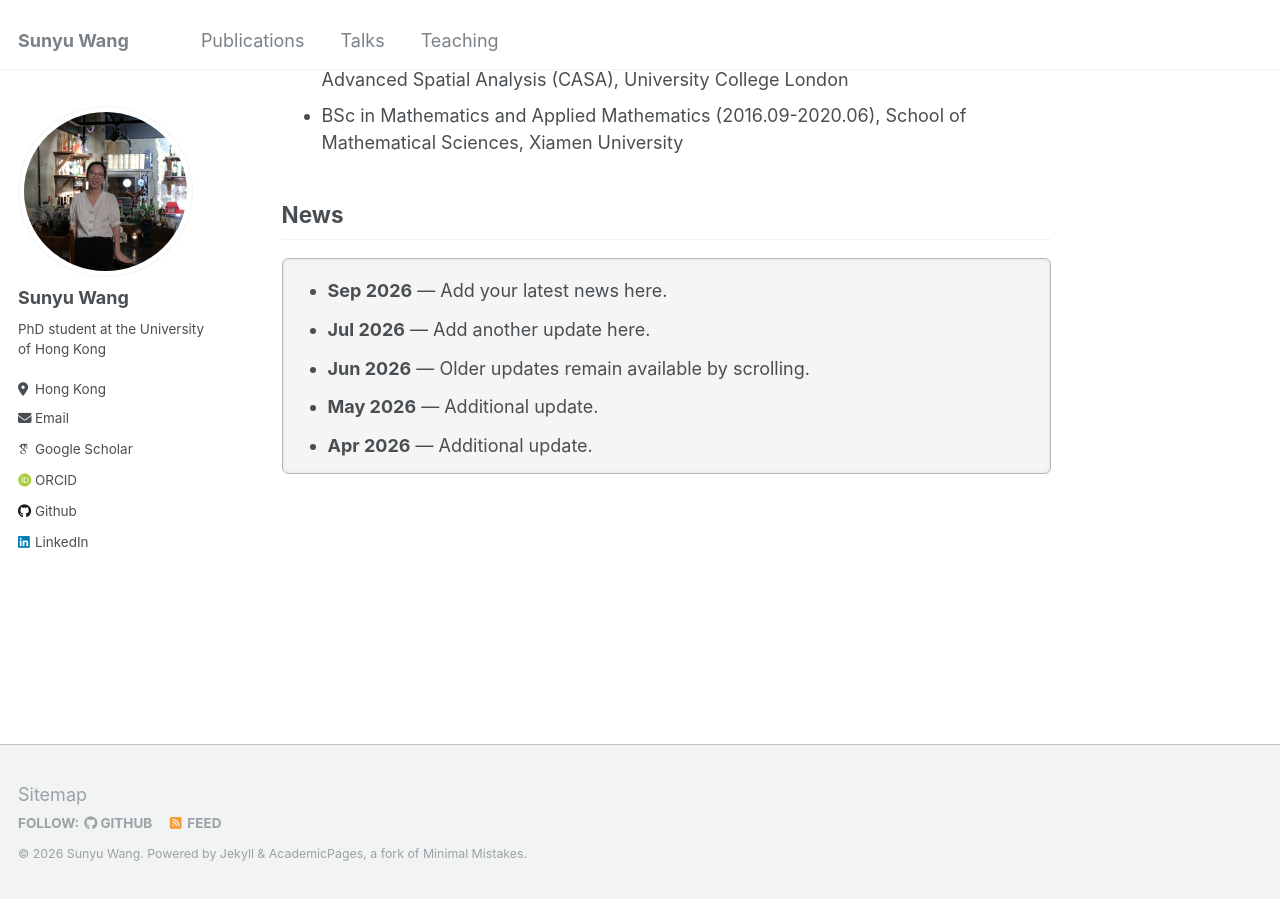
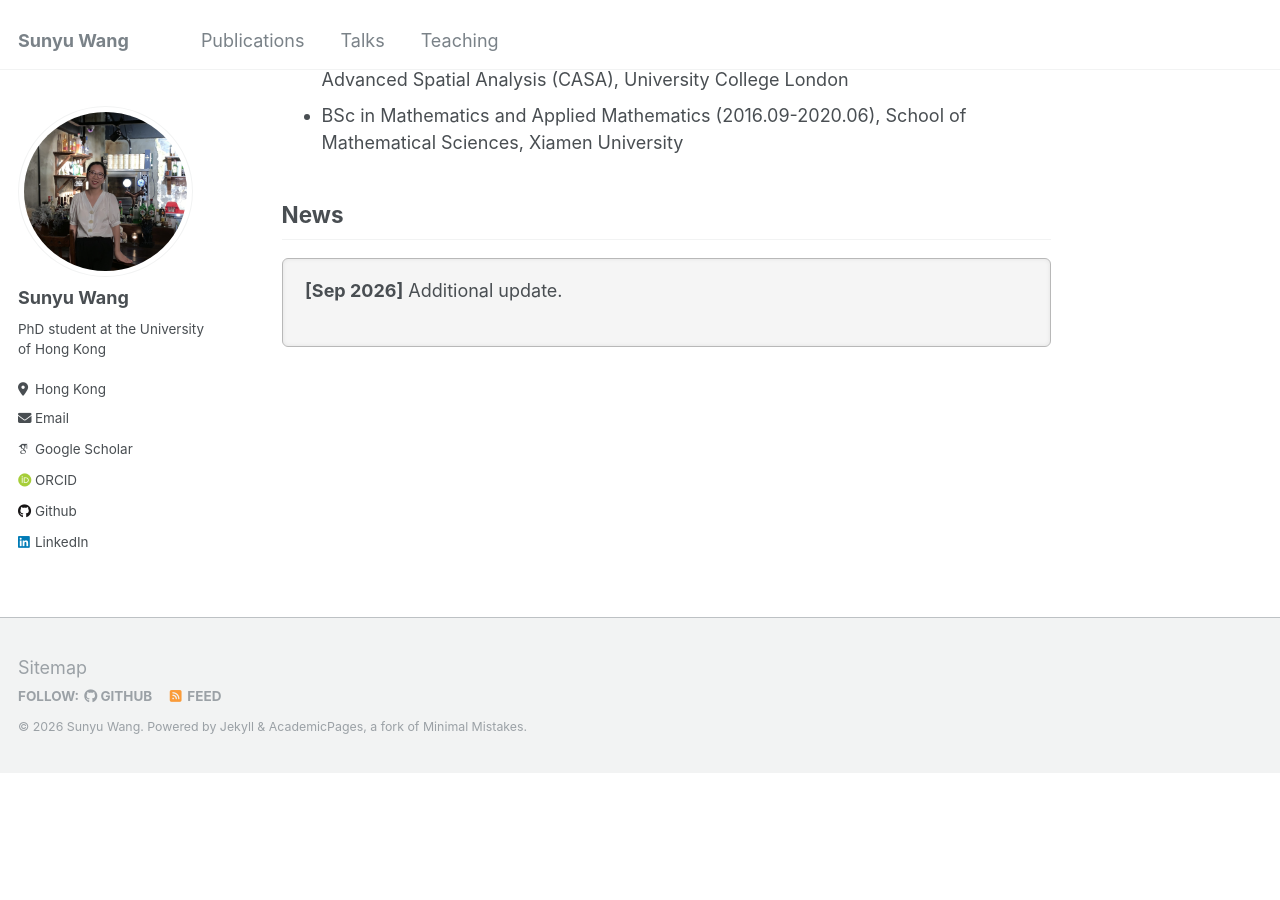
Before and after one commit to sywang-20/sywang-20.github.io, a Jekyll site: the page built from _pages/about.md, in a window 1280 px wide and 900 px high, scrolled down 625 px. Built offline with Jekyll 4.4.1, drawn with Linux system fonts in a browser that asks for light colours; some web fonts are replaced; after the commit the page ends 1397 px from its top, so only the background shows below that.

Commit message:
Update about.md

```diff
--- a/_pages/about.md
+++ b/_pages/about.md
@@ -21,16 +21,9 @@ Please feel free to get in touch!
 - BSc in Mathematics and Applied Mathematics (2016.09-2020.06), School of Mathematical Sciences, Xiamen University
 
 ## News
+
 <div class="news-scroll" role="region" aria-label="Latest news" tabindex="0">
-  <ul>
-    <li><strong>Sep 2026</strong> — Add your latest news here.</li>
-    <li><strong>Jul 2026</strong> — Add another update here.</li>
-    <li><strong>Jun 2026</strong> — Older updates remain available by scrolling.</li>
-    <li><strong>May 2026</strong> — Additional update.</li>
-    <li><strong>Apr 2026</strong> — Additional update.</li>
-    <li><strong>Mar 2026</strong> — Additional update.</li>
-    <li><strong>May 2026</strong> — Additional update.</li>
-    <li><strong>Apr 2026</strong> — Additional update.</li>
-    <li><strong>Mar 2026</strong> — Additional update.</li>
-  </ul>
+<p class="news-item">
+  <strong>[Sep 2026]</strong> Additional update.
+</p>
 </div>
```
